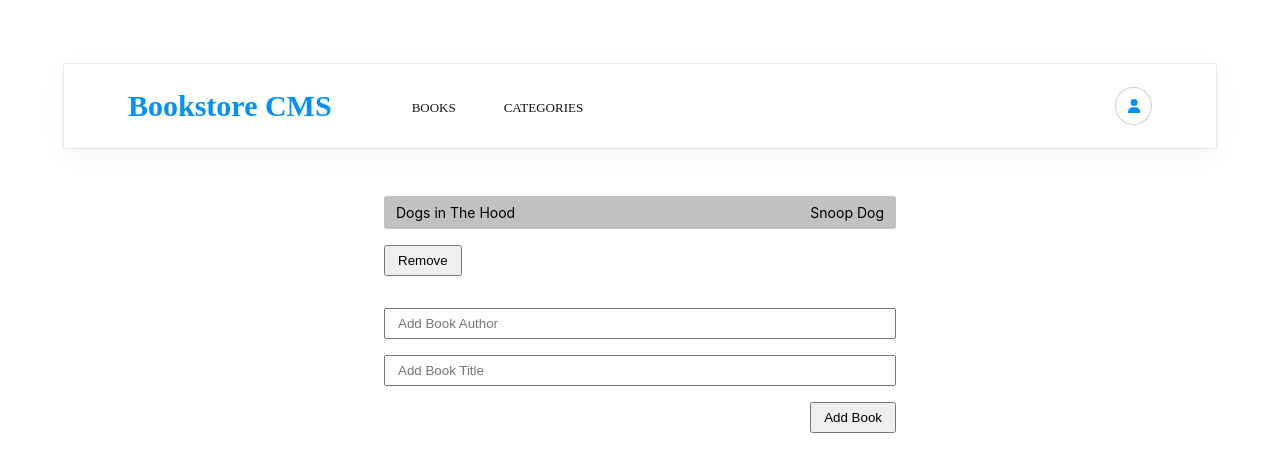
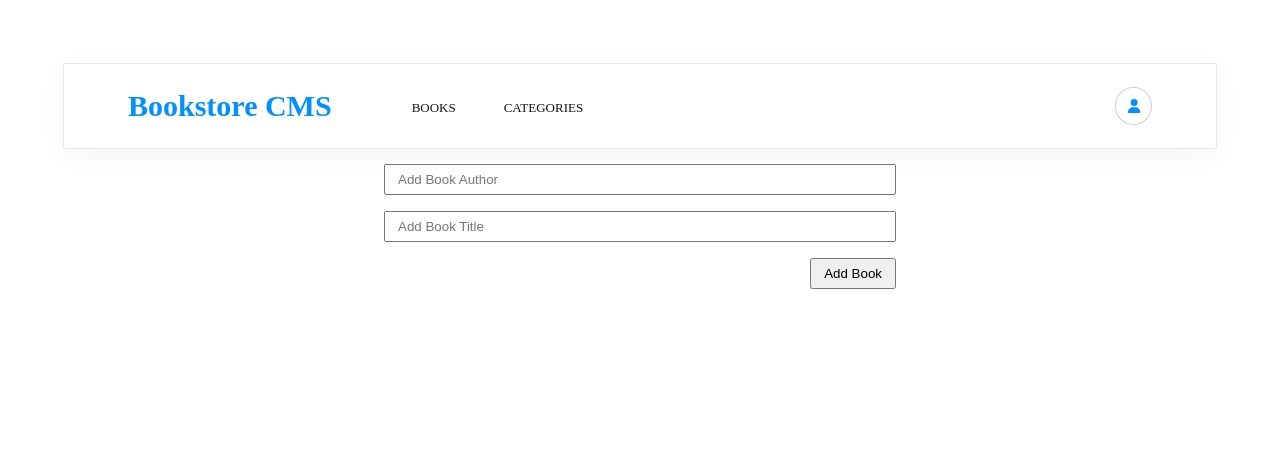
Before and after one commit to Chaseknis/book_store, a React (Create React App) app: page /books in a window 1280 px wide. Shown: the top 472 px of the page. Built offline with nearby package versions, Linux system fonts and the light colour scheme.

Commit message:
Update redux directory Run linters for errors update layout directory

```diff
--- a/package.json
+++ b/package.json
@@ -19,6 +19,7 @@
     "react-router-dom": "^6.8.2",
     "react-scripts": "5.0.1",
     "sort-by": "^1.2.0",
+    "uuid": "^9.0.0",
     "web-vitals": "^2.1.4"
   },
   "scripts": {
--- a/src/layout/components/books.js
+++ b/src/layout/components/books.js
@@ -1,9 +1,16 @@
 import React from 'react';
 import PropTypes from 'prop-types';
+import { useDispatch } from 'react-redux';
 import './styles/books.css';
+import { deleteBook } from '../../redux/books/bookSlice';
 
-function Book(props) {
-  const { title, author } = props;
+function Book({ book }) {
+  const { id, title, author } = book;
+
+  const dispatch = useDispatch();
+  const deleteHandler = () => {
+    dispatch(deleteBook({ id }));
+  };
 
   return (
     <div className="book_list_wrapper">
@@ -12,15 +19,18 @@ function Book(props) {
         <li>{author}</li>
       </ul>
       <div className="book_list_button">
-        <button type="submit">Remove</button>
+        <button type="button" onClick={deleteHandler}>Remove</button>
       </div>
     </div>
   );
 }
 
 Book.propTypes = {
-  title: PropTypes.string.isRequired,
-  author: PropTypes.string.isRequired,
+  book: PropTypes.shape({
+    id: PropTypes.string.isRequired,
+    title: PropTypes.string.isRequired,
+    author: PropTypes.string.isRequired,
+  }).isRequired,
 };
 
 export default Book;
--- a/src/layout/components/form.js
+++ b/src/layout/components/form.js
@@ -1,14 +1,42 @@
-import React from 'react';
+import React, { useRef } from 'react';
+import { v4 as uuidv4 } from 'uuid';
 import './styles/form.css';
+import { useDispatch } from 'react-redux';
+import { addBook } from '../../redux/books/bookSlice';
 
-const Form = () => (
-  <div className="form_wrapper">
-    <form>
-      <input type="text" id="author" placeholder="Add Book Author" />
-      <input type="text" id="title" placeholder="Add Book Title" />
-      <button type="submit">Add Book</button>
-    </form>
-  </div>
-);
+function bookProperties(title, author) {
+  return {
+    id: uuidv4(),
+    title,
+    author,
+  };
+}
+
+const Form = () => {
+  const titleValue = useRef();
+  const authorValue = useRef();
+  const dispatch = useDispatch();
+
+  function clickHandler(e) {
+    const title = titleValue.current.value;
+    const author = authorValue.current.value;
+
+    if (title !== '' && author !== '') {
+      dispatch(addBook(bookProperties(title, author)));
+      titleValue.current.value = '';
+      authorValue.current.value = '';
+    } else e.preventDefault();
+  }
+
+  return (
+    <div className="form_wrapper">
+      <form>
+        <input type="text" id="author" ref={titleValue} placeholder="Add Book Author" />
+        <input type="text" id="title" ref={authorValue} placeholder="Add Book Title" />
+        <button type="button" onClick={clickHandler}>Add Book</button>
+      </form>
+    </div>
+  );
+};
 
 export default Form;
--- a/src/routers/books.js
+++ b/src/routers/books.js
@@ -1,13 +1,25 @@
 import React from 'react';
+import { useSelector } from 'react-redux';
 import { Layout } from '../layout';
 import Book from '../layout/components/books';
 import Form from '../layout/components/form';
 
-const Books = () => (
-  <Layout>
-    <Book title="Dogs in The Hood" author="Snoop Dog" />
-    <Form />
-  </Layout>
-);
+function Books() {
+  const books = useSelector((state) => state.books);
+
+  return (
+    <Layout>
+      {/* <Book title="Dogs in The Hood" author="Snoop Dog" /> */}
+      <ul>
+        {books.map((book) => (
+          <li key={book.id}>
+            <Book book={book} />
+          </li>
+        ))}
+      </ul>
+      <Form />
+    </Layout>
+  );
+}
 
 export default Books;
--- a/src/routers/categories.js
+++ b/src/routers/categories.js
@@ -1,13 +1,25 @@
 import React from 'react';
+import { useDispatch, useSelector } from 'react-redux';
 import { Layout } from '../layout';
+import { pageStat } from '../redux/categories/categoriesSlice';
 import './styles/categories.css';
 
-const Categories = () => (
-  <Layout>
-    <div className="categories_button_wrapper">
-      <button type="button">Check Status</button>
-    </div>
-  </Layout>
-);
+function Categories() {
+  const dispatch = useDispatch();
+  const currentStatus = useSelector((state) => state.Categories);
+
+  function showStatus() {
+    dispatch(pageStat());
+  }
+
+  return (
+    <Layout>
+      <div className="categories_button_wrapper">
+        <h3>{currentStatus}</h3>
+        <button type="button" onClick={showStatus}>Check Status</button>
+      </div>
+    </Layout>
+  );
+}
 
 export default Categories;
```
Also changed, not shown: 1 other file (tests, documents, lock files or other folders).
